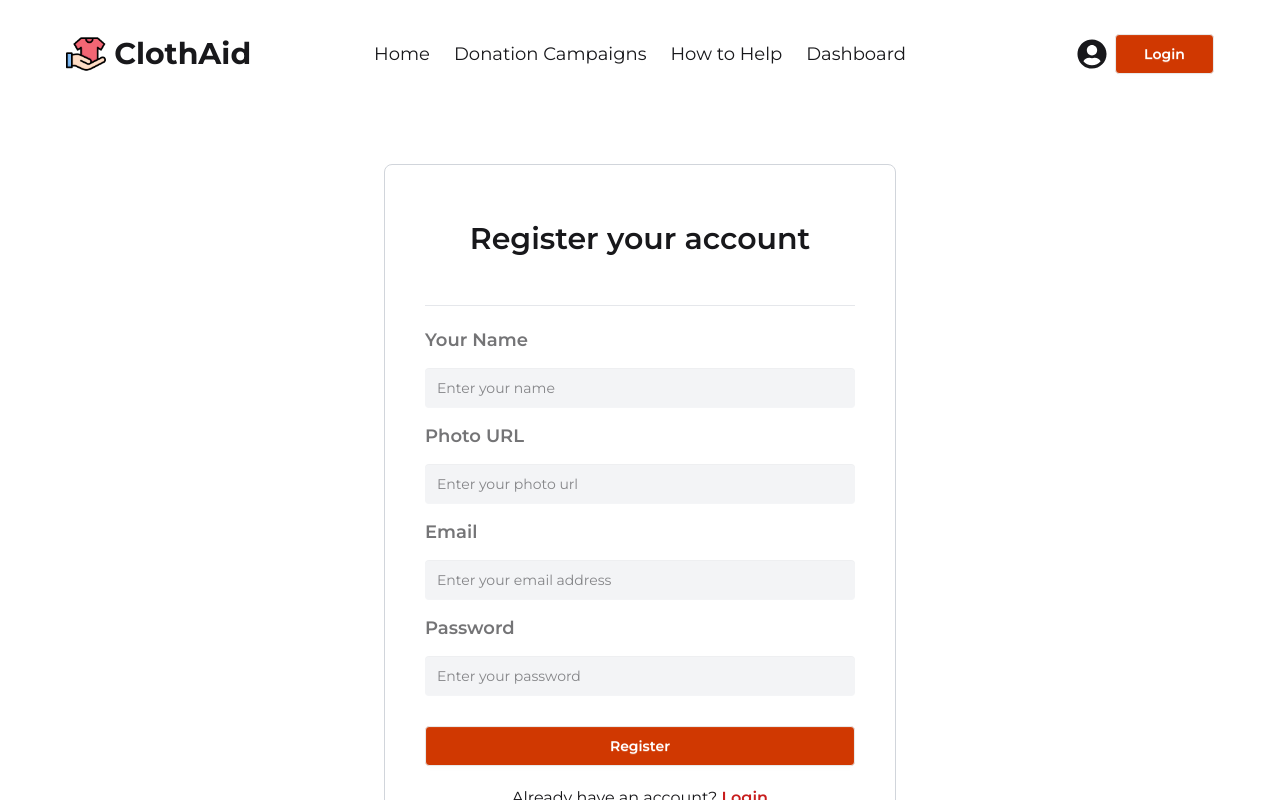
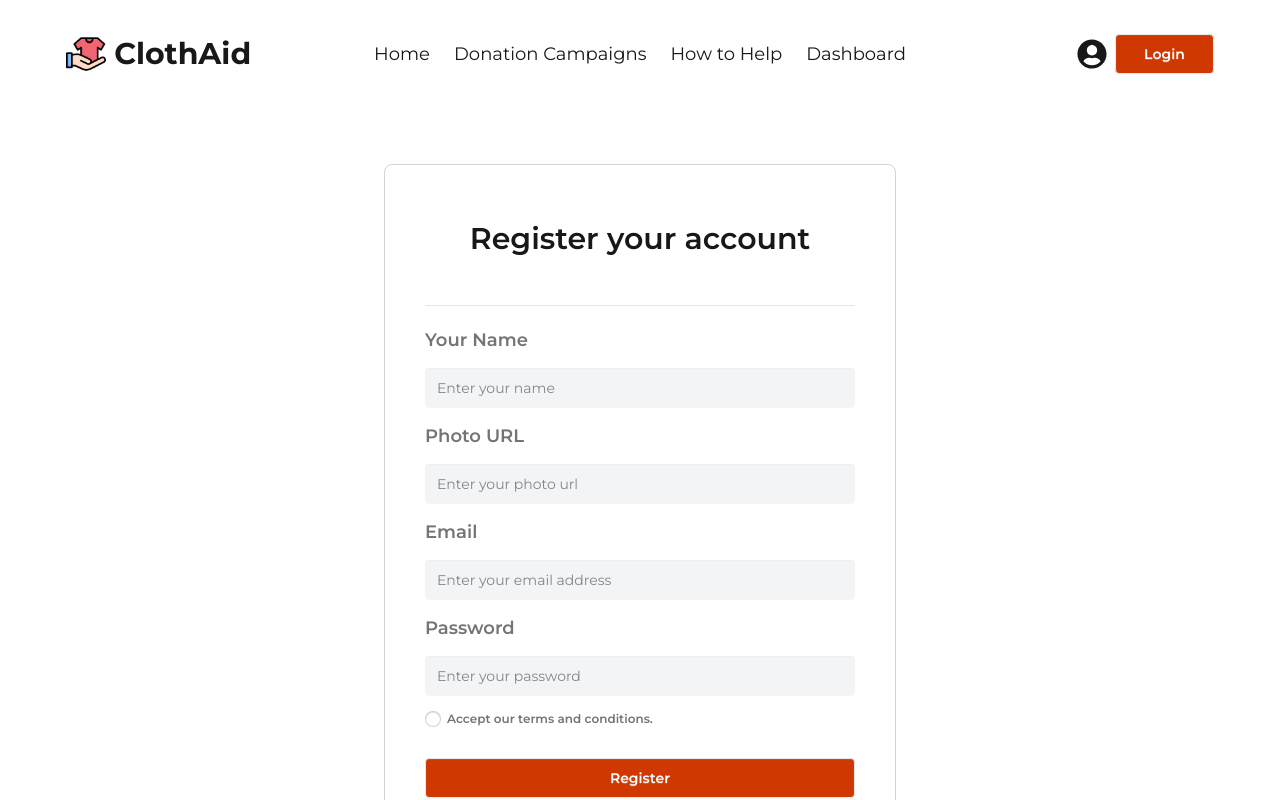
Before and after one commit to tausifislamsheik/ClothAid, a React (Vite) app: page /register in a window 1280 px wide. Shown: the top 800 px of the page. Built offline with nearby package versions, Linux system fonts and the light colour scheme; no server answers.

Commit message:
terms and conditions added

```diff
--- a/src/components/Register.jsx
+++ b/src/components/Register.jsx
@@ -16,6 +16,7 @@ const Register = () => {
           const photo = form.get('photo')
           const email = form.get('email')
           const password = form.get('password')
+          const terms = form.get('terms')
         //   console.log(name, photo)
 
           if(password.length < 8){
@@ -30,6 +31,10 @@ const Register = () => {
           if(!strongPw.test(password)){
             setError({...error, password:'Must have an uppercase, a lowercase, a number and a special symbol'})
             return;
+        }
+
+        if(!terms){
+          setError({...error, terms:'Please accept our terms and conditions.'})
         }
 
           createUser(email, password, name, photo)
@@ -56,8 +61,15 @@ const Register = () => {
                         <input type="email" name="email" className="input w-full bg-gray-100 border-none" placeholder="Enter your email address" required />
                         <label className="label text-lg font-semibold">Password</label>
                         <input type="password" name="password" className="input w-full bg-gray-100 border-none" placeholder="Enter your password" required />
+                        <label className="label">
+                        <input type="checkbox" name="terms" className="checkbox checkbox-xs" required />
+                        <p className="font-semibold">Accept our terms and conditions.</p>
+                        </label>
                         {
                             error?.password && <p className="text-red-500 text-center font-semibold">{error.password}</p>
+                        }
+                        {
+                            error?.terms && <p className="text-red-500 text-center font-semibold">{error.terms}</p>
                         }
                         <button className="btn bg-orange-600 text-white mt-4">Register</button>
                         </fieldset>
```
